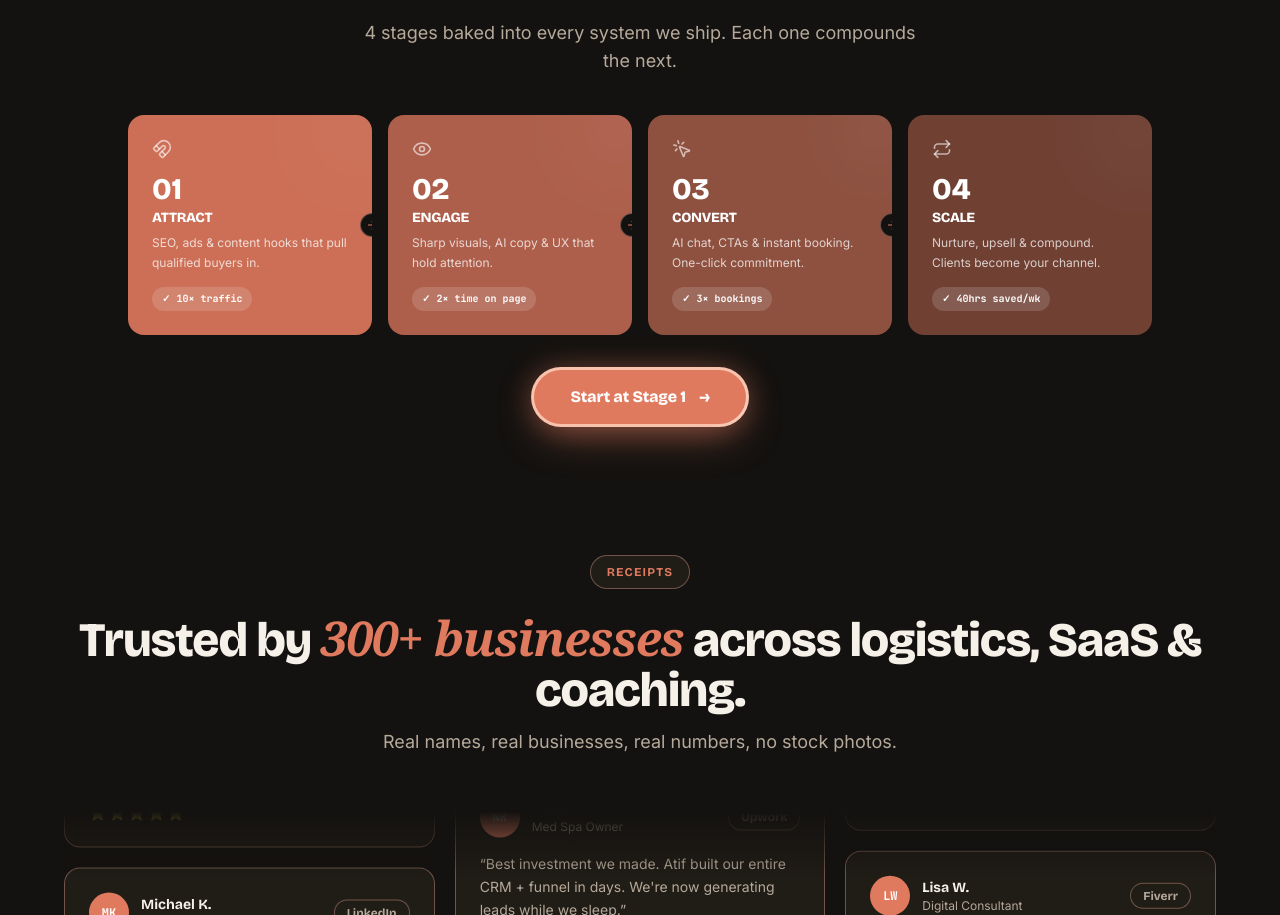
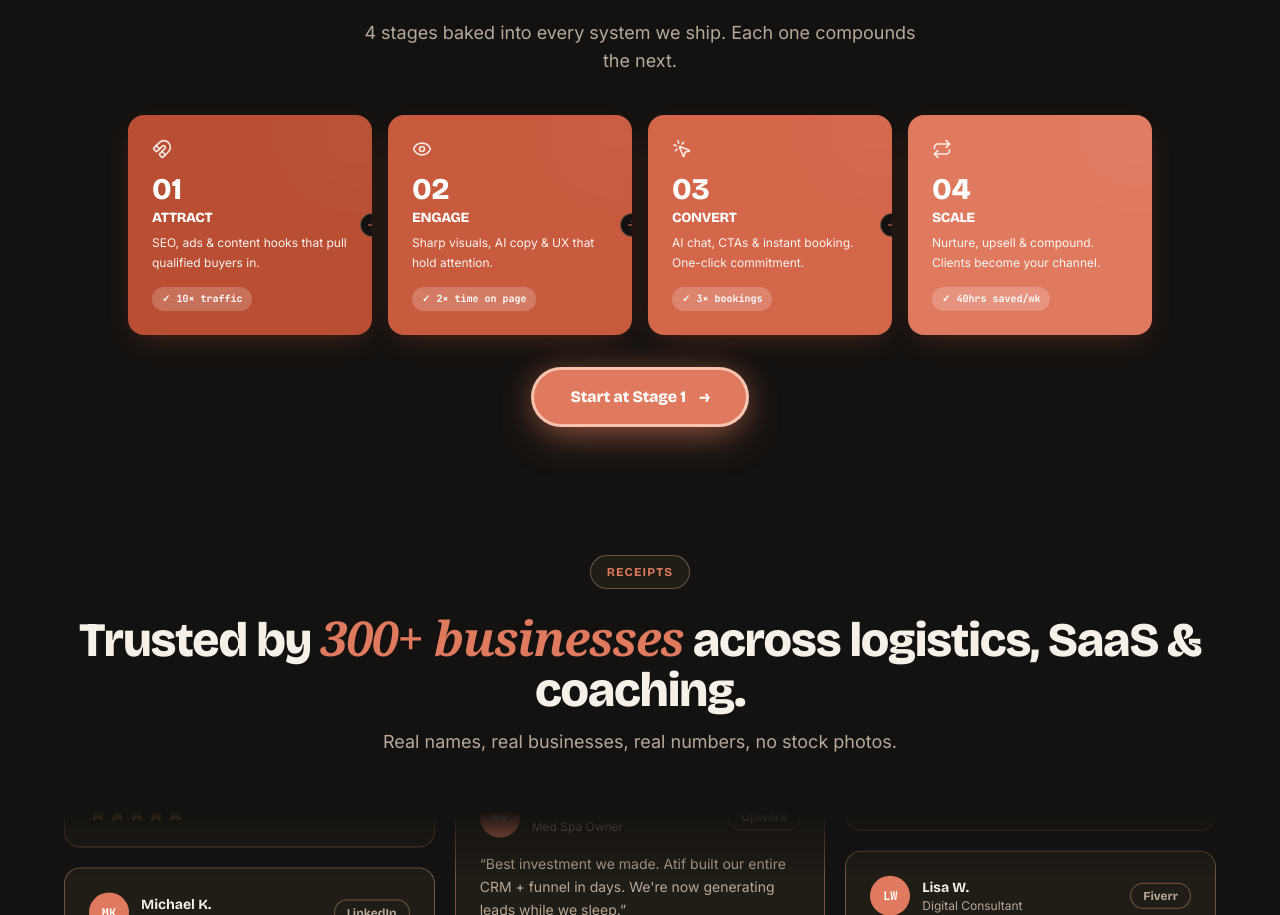
Before and after one commit to atifmalikautomation/AtifMalikPortfolio, a Next.js app: page / in a window 1280 px wide. Shown: the part 7276-8191 px from the top of the page. Built offline with nearby package versions, Linux system fonts and the light colour scheme; a web font is replaced by a local one.

Commit message:
Growth System cards: solid terracotta shades + stronger text contrast

```diff
--- a/src/components/home/GrowthSystem.tsx
+++ b/src/components/home/GrowthSystem.tsx
@@ -71,13 +71,14 @@ export function GrowthSystem() {
               transition={{ delay: i * 0.1, duration: 0.4 }}
               className="relative rounded-2xl p-5 md:p-6 overflow-hidden group"
               style={{
-                background: `rgba(224,122,95,${0.9 - i * 0.15})`,
+                background: ["#B94E33", "#C85A3E", "#D4664A", "#E07A5F"][i],
+                boxShadow: "0 10px 30px -12px rgba(185, 78, 51, 0.45)",
               }}
             >
               <div className="absolute -top-8 -right-8 w-24 h-24 rounded-full bg-white/5 blur-2xl pointer-events-none" />
 
               <div className="relative z-10">
-                <stage.icon size={20} style={{ color: "rgba(255,255,255,0.6)" }} className="mb-3" />
+                <stage.icon size={20} style={{ color: "rgba(255,255,255,0.85)" }} className="mb-3" />
 
                 <div className="font-display font-extrabold text-3xl mb-1" style={{ color: "#FFFFFF" }}>
                   {stage.number}
@@ -87,13 +88,13 @@ export function GrowthSystem() {
                   {stage.name}
                 </h3>
 
-                <p className="text-xs leading-relaxed mb-3" style={{ color: "rgba(255,255,255,0.75)" }}>
+                <p className="text-xs leading-relaxed mb-3" style={{ color: "rgba(255,255,255,0.92)" }}>
                   {stage.desc}
                 </p>
 
                 <span
                   className="inline-flex items-center gap-1 px-2.5 py-1 rounded-full text-[10px] font-mono font-bold"
-                  style={{ background: "rgba(255,255,255,0.15)", color: "#FFFFFF" }}
+                  style={{ background: "rgba(255,255,255,0.2)", color: "#FFFFFF" }}
                 >
                   &#x2713; {stage.stat}
                 </span>
```
